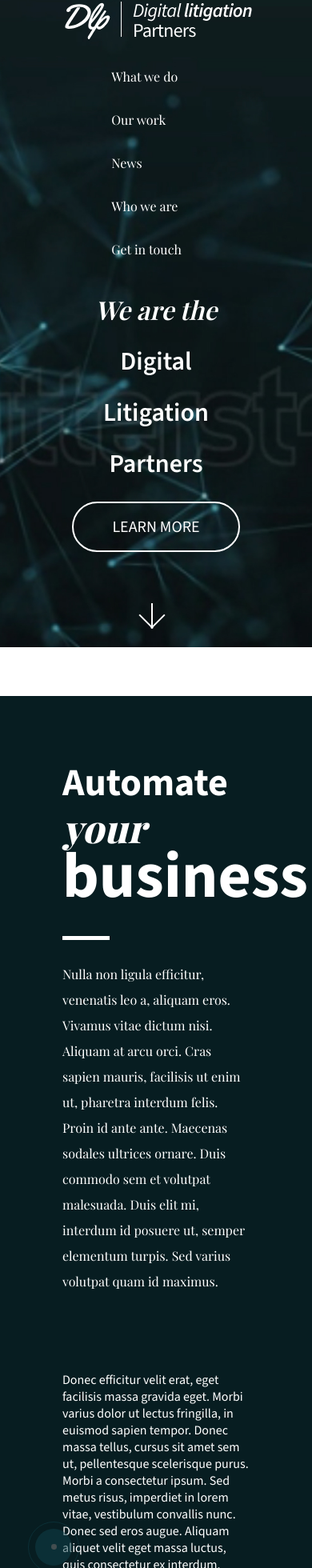
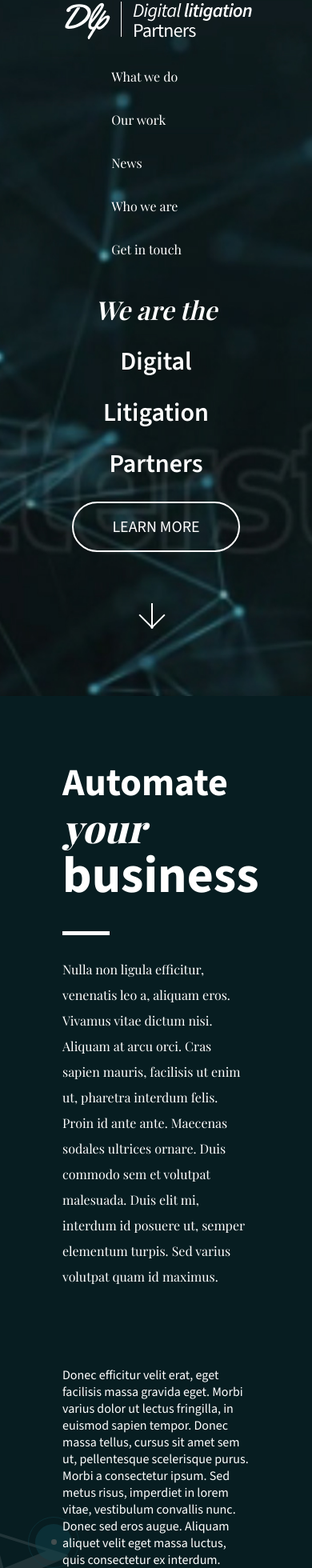
Before and after one commit to renrutoet/consumer-rights-task, a Next.js app: page / in a window 390 px wide. Shown: the part 35-1995 px from the top of the page at 80% size. Built offline with nearby package versions, Linux system fonts and the light colour scheme; a web font is replaced by a local one.

Commit message:
feat: responsive tweaks for smallest device

```diff
--- a/src/app/Sections/Contact/Contact.module.scss
+++ b/src/app/Sections/Contact/Contact.module.scss
@@ -37,6 +37,11 @@
             top: 0;
             left: 25%;
             z-index: -1;
+
+            @media screen and (max-width: $media-phone) {
+                left: 50%;
+                width: 50%;
+            }
         }
 
         &--bottom {
@@ -82,6 +87,10 @@
         display: flex;
         justify-content: space-evenly;
 
+        @media screen and (max-width: $media-phone) {
+            flex-direction: column-reverse;
+        }
+
         &__left-column {
             display: flex;
             flex-direction: column;
@@ -98,6 +107,8 @@
             @include round-border();
             width: 100%;
             padding: 0.5rem;
+            min-height: 5rem;
+            min-width: 5rem;
         }
     }
 
--- a/src/app/Sections/Contact/ContactFooter.tsx
+++ b/src/app/Sections/Contact/ContactFooter.tsx
@@ -55,7 +55,7 @@ export const ContactFooter = () => {
     return (
         <>
             <div className={`${contactStyles['footer-details']} `}>
-                <Row height="full">
+                <Row height="full" responsive={false}>
                     {mockSocialMediaData
                         ? mockSocialMediaData.map((socialLink, index) => {
                               return (
--- a/src/app/Sections/Hero/Hero.module.scss
+++ b/src/app/Sections/Hero/Hero.module.scss
@@ -2,7 +2,7 @@
 
 .hero {
     height: 100%;
-    // min-height: 100vh;
+    min-height: 100vh;
     padding-block: 2rem;
 
     display: flex;
@@ -12,6 +12,12 @@
     flex-direction: column;
 
     color: white;
+
+    @media screen and (max-height: 1000px) {
+        & img {
+            height: 150%;
+        }
+    }
 }
 
 .hero-title {
@@ -81,3 +87,11 @@
         margin-block: 4rem;
     }
 }
+
+.background--vert-fix {
+    @media screen and (max-width: $media-phone) {
+        position: absolute;
+        height: 140%;
+        width: 100%;
+    }
+}
--- a/src/app/Sections/Hero/Hero.tsx
+++ b/src/app/Sections/Hero/Hero.tsx
@@ -9,6 +9,7 @@ import { ArrowIcon } from '@components/Graphics/ArrowIcon/ArrowIcon'
 export const Hero = () => {
     return (
         <section className={`${HeroStyles.hero} `} id="hero">
+            <div className={`${HeroStyles['background--vert-fix']}`}>
                 <Image
                     alt="3d graph graphic"
                     src={dlpBanner}
@@ -19,6 +20,7 @@ export const Hero = () => {
                         objectFit: 'cover',
                     }}
                 />
+            </div>
             <Navbar logoUrl="logo" links={heroData.navbar.links} />
             <div className={`${HeroStyles['hero-title']}`}>
                 <h1 className={`${HeroStyles['hero-title__main-text']}`}>
--- a/src/app/components/Graphics/Circle/Circle.module.scss
+++ b/src/app/components/Graphics/Circle/Circle.module.scss
@@ -6,6 +6,7 @@
     border-radius: 50%;
     padding: 0.5rem;
     opacity: 0.5;
+    z-index: -1;
 
     border: 1px solid $dlp-sage;
 
@@ -18,6 +19,7 @@
 .inner-circle {
     height: 100%;
     border-radius: 50%;
+    z-index: -1;
 
     background-color: $dlp-sage;
 
@@ -31,6 +33,7 @@
     position: relative;
     aspect-ratio: 1/1;
     height: 15%;
+    z-index: 0;
 
     left: 42%;
     top: 42%;
--- a/src/app/components/Graphics/Icon/Icon.module.scss
+++ b/src/app/components/Graphics/Icon/Icon.module.scss
@@ -13,6 +13,7 @@
 
         @media screen and (max-width: $media-tablet) {
             margin-block: 1rem;
+            height: 100%;
         }
     }
 
@@ -28,6 +29,7 @@
     }
 
     &__text {
+        display: contents;
         margin-block: 0.5rem;
     }
 }
--- a/src/app/components/Layout/Row/Row.module.scss
+++ b/src/app/components/Layout/Row/Row.module.scss
@@ -6,10 +6,13 @@
     justify-content: space-evenly;
     width: 100%;
 
-    @media screen and (max-width: $media-tablet) {
-        flex-direction: column;
-        justify-content: center;
-        align-items: center;
+    &--responsive {
+        @extend .row;
+        @media screen and (max-width: $media-tablet) {
+            flex-direction: column;
+            justify-content: center;
+            align-items: center;
+        }
     }
 
     &--between {
@@ -30,5 +33,9 @@
     &--normal {
         @extend .row;
         height: 200px;
+
+        @media screen and (max-width: $media-tablet) {
+            height: 100%;
+        }
     }
 }
--- a/src/app/components/Layout/Row/Row.tsx
+++ b/src/app/components/Layout/Row/Row.tsx
@@ -4,12 +4,14 @@ import styles from './Row.module.scss'
 interface RowProps extends PropsWithChildren {
     justifyContent?: 'between'
     height?: 'full' | 'eighth' | 'normal'
+    responsive?: boolean
 }
 
 export const Row = ({
     children,
     justifyContent,
     height,
+    responsive = true,
 }: RowProps): JSX.Element => {
     let classes = [`${styles.row}`]
 
@@ -29,6 +31,10 @@ export const Row = ({
         classes.push(` ${styles[`row--between`]}`)
     }
 
+    if (responsive) {
+        classes.push(` ${styles[`row--responsive`]}`)
+    }
+
     const className = classes.join('')
 
     return <div className={className}>{children}</div>
--- a/src/app/styles/text.module.scss
+++ b/src/app/styles/text.module.scss
@@ -41,5 +41,9 @@
 
     &--size-xlarge {
         font-size: 5rem;
+
+        @media screen and (max-width: $media-phone) {
+            font-size: 4rem;
+        }
     }
 }
```
Lines whose indentation alone changed are shown as unchanged.
